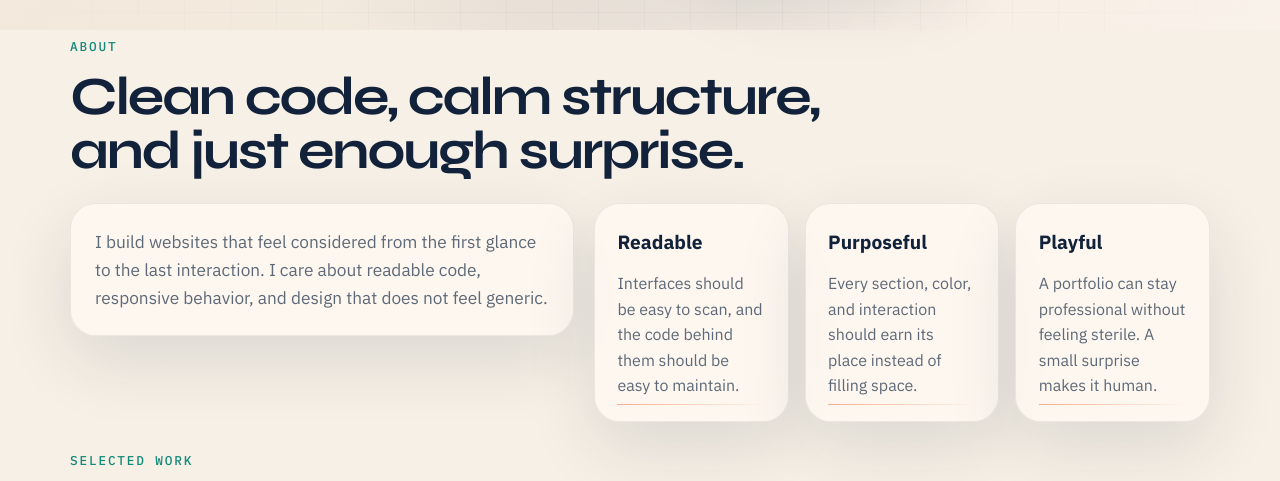
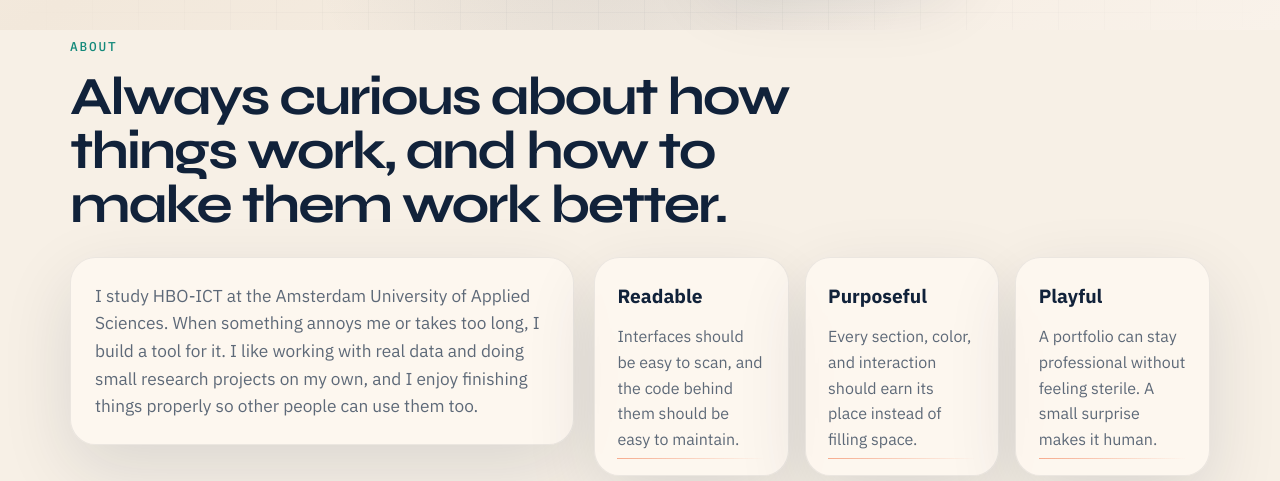
Before and after one commit to Bart-van-Item/Bart-van-Item.github.io, a plain HTML site: page index.html in a window 1280 px wide. Shown: the part 770-1251 px from the top of the page. Drawn offline with Linux system fonts and the light colour scheme.

Commit message:
feat: rewrite the about section
-Tells who I am and what drives me instead of the template text

```diff
--- a/index.html
+++ b/index.html
@@ -125,14 +125,12 @@
     <section class="section intro" id="about">
       <div class="section-heading">
         <p class="section-tag" data-i18n="about_tag">About</p>
-        <h2 data-i18n="about_title">Clean code, calm structure, and just enough surprise.</h2>
+        <h2 data-i18n="about_title">Always curious about how things work, and how to make them work better.</h2>
       </div>
 
       <div class="intro-grid">
         <p class="intro-text" data-i18n="about_text">
-          I build websites that feel considered from the first glance to the last
-          interaction. I care about readable code, responsive behavior, and design
-          that does not feel generic.
+          I study HBO-ICT at the Amsterdam University of Applied Sciences. When something annoys me or takes too long, I build a tool for it. I like working with real data and doing small research projects on my own, and I enjoy finishing things properly so other people can use them too.
         </p>
 
         <div class="principles">
--- a/pages/home/translations/en.json
+++ b/pages/home/translations/en.json
@@ -16,8 +16,8 @@
   "signal_lab_label": "Lab",
   "signal_lab_text": "There is a hidden experimental lab for curious visitors.",
   "about_tag": "About",
-  "about_title": "Clean code, calm structure, and just enough surprise.",
-  "about_text": "I build websites that feel considered from the first glance to the last interaction. I care about readable code, responsive behavior, and design that does not feel generic.",
+  "about_title": "Always curious about how things work, and how to make them work better.",
+  "about_text": "I study HBO-ICT at the Amsterdam University of Applied Sciences. When something annoys me or takes too long, I build a tool for it. I like working with real data and doing small research projects on my own, and I enjoy finishing things properly so other people can use them too.",
   "principle_1_title": "Readable",
   "principle_1_text": "Interfaces should be easy to scan, and the code behind them should be easy to maintain.",
   "principle_2_title": "Purposeful",
--- a/pages/home/translations/nl.json
+++ b/pages/home/translations/nl.json
@@ -16,8 +16,8 @@
   "signal_lab_label": "Lab",
   "signal_lab_text": "Er is een verborgen experimentele zone voor nieuwsgierige bezoekers.",
   "about_tag": "Over mij",
-  "about_title": "Strakke code, rustige structuur en net genoeg verrassing.",
-  "about_text": "Ik bouw websites die vanaf de eerste blik doordacht voelen. Leesbare code, responsive gedrag en ontwerp dat niet generiek aanvoelt vind ik belangrijk.",
+  "about_title": "Altijd nieuwsgierig naar hoe dingen werken, en hoe ze beter kunnen.",
+  "about_text": "Ik studeer HBO-ICT aan de Hogeschool van Amsterdam. Als iets me irriteert of te lang duurt, bouw ik er een tool voor. Ik werk graag met echte data, doe vanuit mezelf kleine onderzoekjes en maak dingen graag echt af, zodat anderen ze ook kunnen gebruiken.",
   "principle_1_title": "Leesbaar",
   "principle_1_text": "Interfaces moeten snel te scannen zijn en de code erachter moet overzichtelijk blijven.",
   "principle_2_title": "Doelgericht",
```
